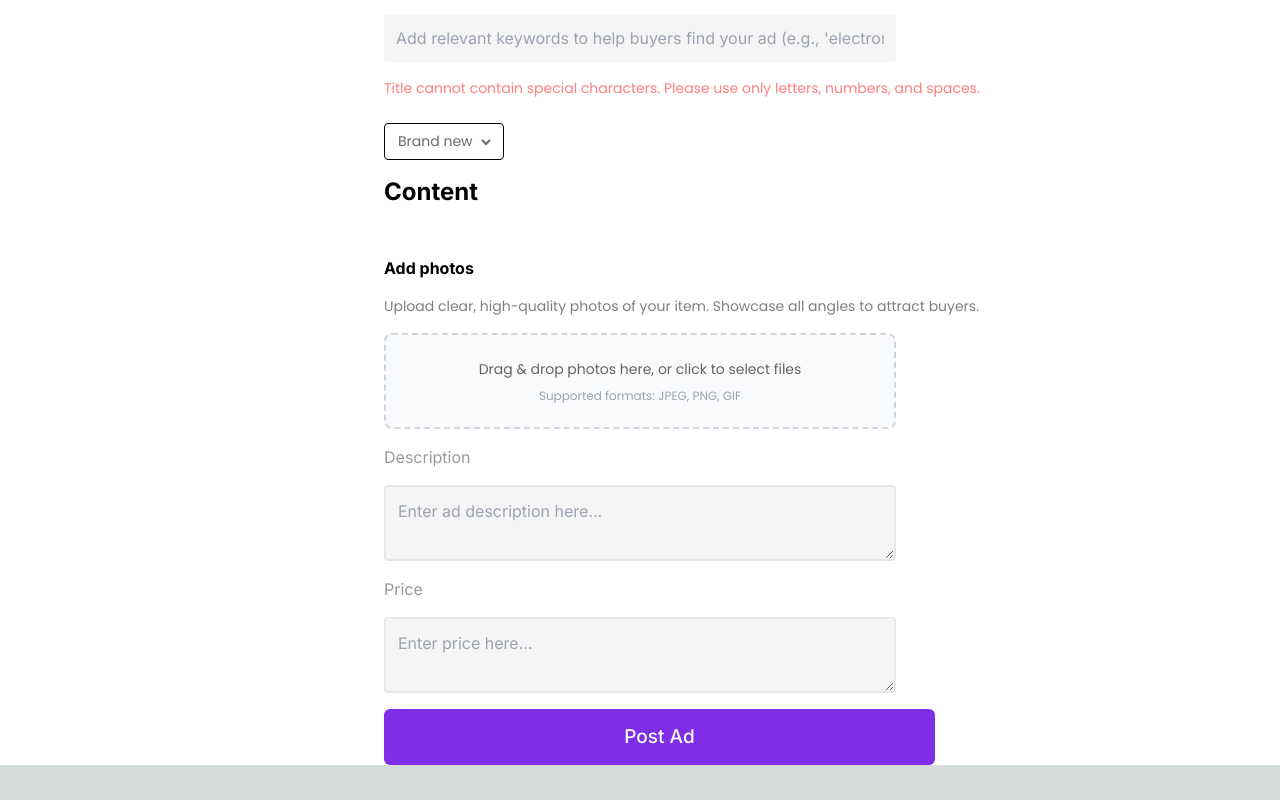
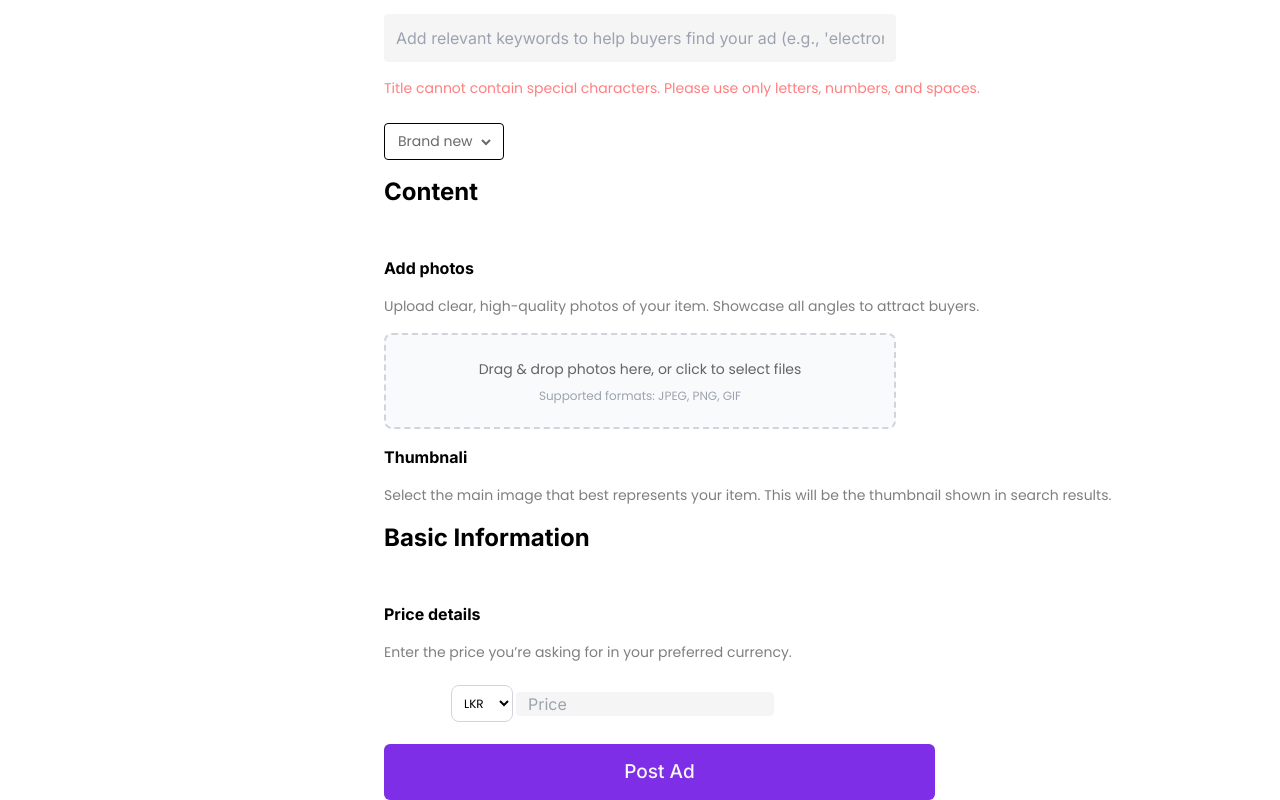
Before and after one commit to ChamudithaWasala0423/MPlace-Online-Marketplace, a Next.js app in the folder client/: page / in a window 1280 px wide. Shown: the part 356-1156 px from the top of the page. Before the commit the page ends 1121 px from the top, so only its background shows below. Built offline with nearby package versions, Linux system fonts and the light colour scheme.

Commit message:
add currency option in postadd page

```diff
--- a/client/src/app/pages/postadd.tsx
+++ b/client/src/app/pages/postadd.tsx
@@ -1,4 +1,4 @@
-import React from 'react';
+import React, { useState } from 'react';
 import Button from '@/components/button';
 import Textarea from '@/components/textarea';
 import SearchBar from '@/components/searchbar';
@@ -7,10 +7,18 @@ import InputArea from '@/components/inputarea';
 import DragAndDrop from '@/components/draganddrop';
 
 const PostAdPage: React.FC = () => {
+    const [currency, setCurrency] = useState('LKR');
+
     const handleFileDrop = (acceptedFiles: File[]) => {
         console.log(acceptedFiles);
         // Handle the file uploads here
       };
+      const handleCurrencyChange = (event: React.ChangeEvent<HTMLSelectElement>) => {
+        setCurrency(event.target.value);
+      };
+
+
+
   return (
     <div className="flex flex-col items-center justify-center min-h-screen bg-white">
 
@@ -53,17 +61,42 @@ const PostAdPage: React.FC = () => {
         Upload clear, high-quality photos of your item. Showcase all angles to attract buyers.
         </label>
         <DragAndDrop onDrop={handleFileDrop} />
+        <label className=" text-black text-base font-bold font-Poppins leading-normal">
+          Thumbnali
+        </label>
+        <label className="w-[1123px] opacity-50 text-black text-sm font-normal font-['Poppins'] leading-[21px]">
+        Select the main image that best represents your item. This will be the thumbnail shown in search results.
+        </label>
+        <h1 className="text-2xl font-bold text-black mb-8 items-left justify-left">Basic Information</h1>
+
+        <label className=" text-black text-base font-bold font-Poppins leading-normal">
+         Price details
+        </label>
+        <label className="w-[1123px] opacity-50 text-black text-sm font-normal font-['Poppins'] leading-[21px]">
+        Enter the price you’re asking for in your preferred currency.
+        </label>
+         {/* Select Currency Section */}
+         <div className="h-[49px] pr-2 justify-start items-center gap-[3px] inline-flex">
+          <div className="w-16 p-2 flex-col justify-start items-start  inline-flex">
+
+          </div>
+          <select
+            className="text-black text-xs font-normal font-['Poppins'] leading-normal bg-white border border-gray-300 rounded-lg p-2"
+            value={currency}
+            onChange={handleCurrencyChange}
+          >
+            <option value="LKR">LKR</option>
+            <option value="USD">USD</option>
+            <option value="EUR">EUR</option>
+            <option value="GBP">GBP</option>
+            {/* Add more currency options as needed */}
+          </select>
+          <InputArea customWidth="w-50px" customHeight="h-6" placeholder="Price"/>
+        </div>
 
 
-        <label className="opacity-40 text-black text-base font-normal font-Poppins leading-normal">
-          Description
-        </label>
-        <Textarea customWidth="w-full" customHeight="h-32" placeholder="Enter ad description here..." />
 
-        <label className="opacity-40 text-black text-base font-normal font-Poppins leading-normal">
-          Price
-        </label>
-        <Textarea customWidth="w-full" customHeight="h-12" placeholder="Enter price here..." />
+
 
         <Button title="Post Ad" variant="login" />
       </form>
```
